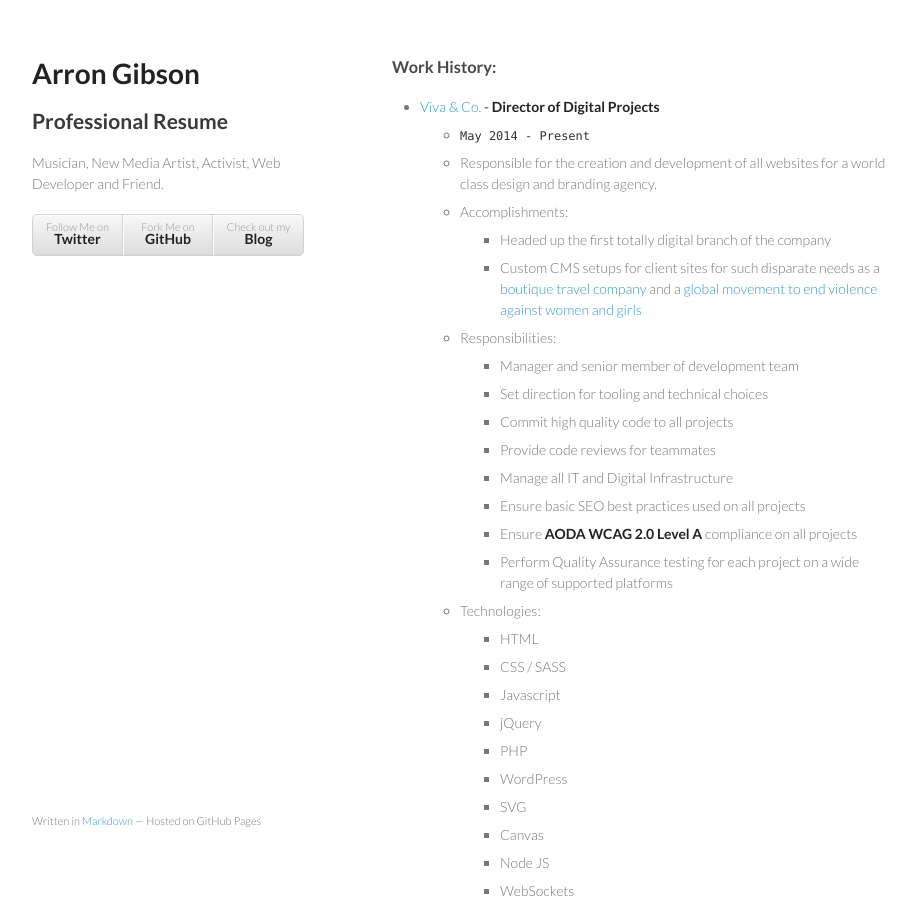
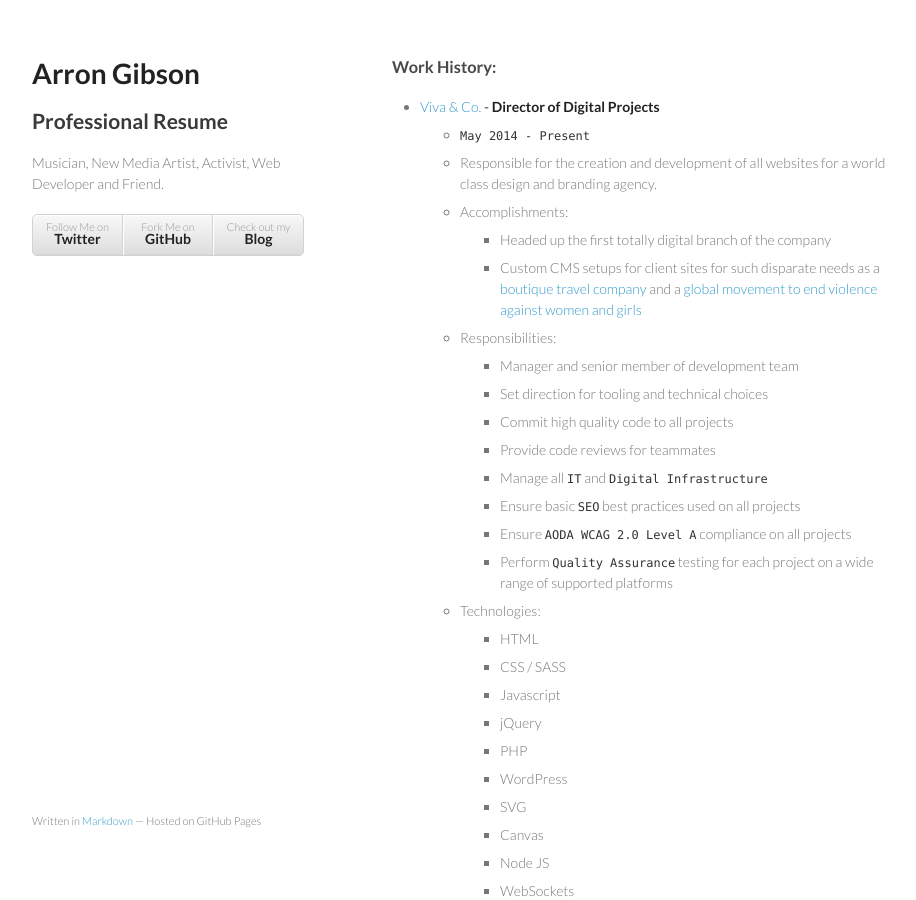
Before and after one commit to kgibs/Arron-Gibson-Resume, a Jekyll site: the page built from index.md, in a window 1280 px wide and 900 px high. Shown: the whole window, without its empty margins (178-1094 px from the left). Built offline with Jekyll 4.4.1, drawn with Linux system fonts in a browser that asks for light colours.

Commit message:
New Formatting Attempt

```diff
--- a/index.md
+++ b/index.md
@@ -16,10 +16,10 @@ root: ./
     * Set direction for tooling and technical choices
     * Commit high quality code to all projects
     * Provide code reviews for teammates
-    * Manage all IT and Digital Infrastructure
-    * Ensure basic SEO best practices used on all projects
-    * Ensure **AODA WCAG 2.0 Level A** compliance on all projects
-    * Perform Quality Assurance testing for each project on a wide range of supported platforms
+    * Manage all `IT` and `Digital Infrastructure`
+    * Ensure basic `SEO` best practices used on all projects
+    * Ensure `AODA WCAG 2.0 Level A` compliance on all projects
+    * Perform `Quality Assurance` testing for each project on a wide range of supported platforms
   * Technologies:
     * HTML
     * CSS / SASS
```
